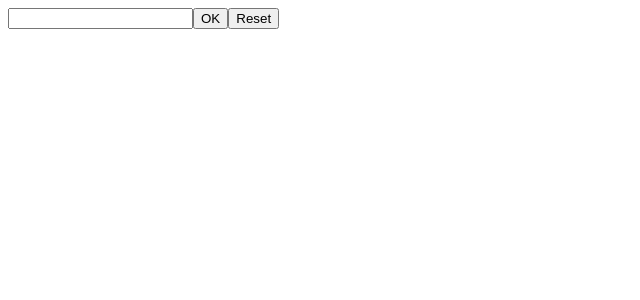
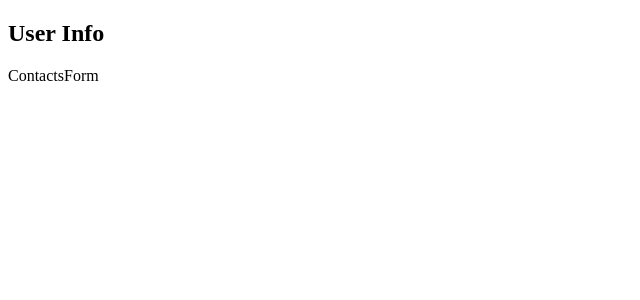
Before and after one commit to pecourses/pe2024-1-react-app, a React (Vite) app: page / in a window 1280 px wide. Shown: the top 300 px of the page, without its empty margins (0-640 px from the left). Built offline with nearby package versions, Linux system fonts and the light colour scheme; the HTML template or start-up script is replaced by a standard one.

Commit message:
Add ContactsForm file structure

```diff
--- a/src/App.jsx
+++ b/src/App.jsx
@@ -1,7 +1,10 @@
-import UserForm from "./components/UserForm";
+import UserProfilePage from "./pages/UserProfilePage";
 
 function App() {
-  return <UserForm />;
+  return <UserProfilePage />;
 }
 
 export default App;
+
+// UserProfilePage (pages)
+//   ContactsForm  (components/forms)
--- /dev/null
+++ b/src/components/forms/ContactsForm/index.jsx
@@ -0,0 +1,6 @@
+// Name, Tel, Email, Birthday
+function ContactsForm() {
+  return <div>ContactsForm</div>;
+}
+
+export default ContactsForm;
--- a/src/components/UserForm/index.jsx
+++ b/src/components/forms/UserForm/index.jsx
@@ -1,5 +1,5 @@
 import { ErrorMessage, Field, Form, Formik } from "formik";
-import { USER_NAME_SCHEMA } from "../../utils/validationSchemas";
+import { USER_NAME_SCHEMA } from "../../../utils/validationSchemas";
 
 // Formik взяв на себе керуванням станом керованого компонента
 // + містить шаблонний код його обробників
--- /dev/null
+++ b/src/pages/UserProfilePage/index.jsx
@@ -0,0 +1,12 @@
+import ContactsForm from "../../components/forms/ContactsForm";
+
+function UserProfilePage() {
+  return (
+    <div>
+      <h2>User Info</h2>
+      <ContactsForm />
+    </div>
+  );
+}
+
+export default UserProfilePage;
```
